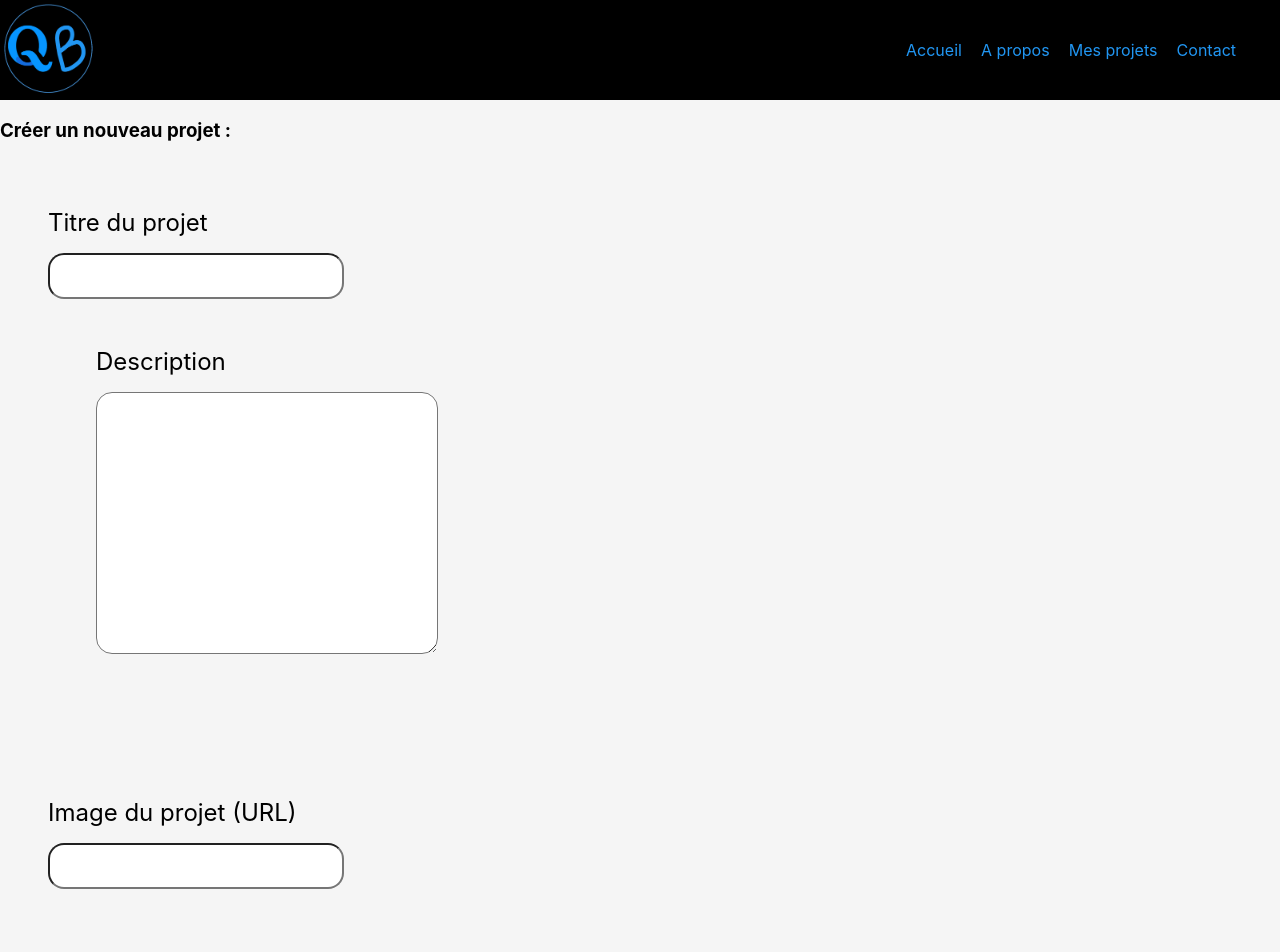
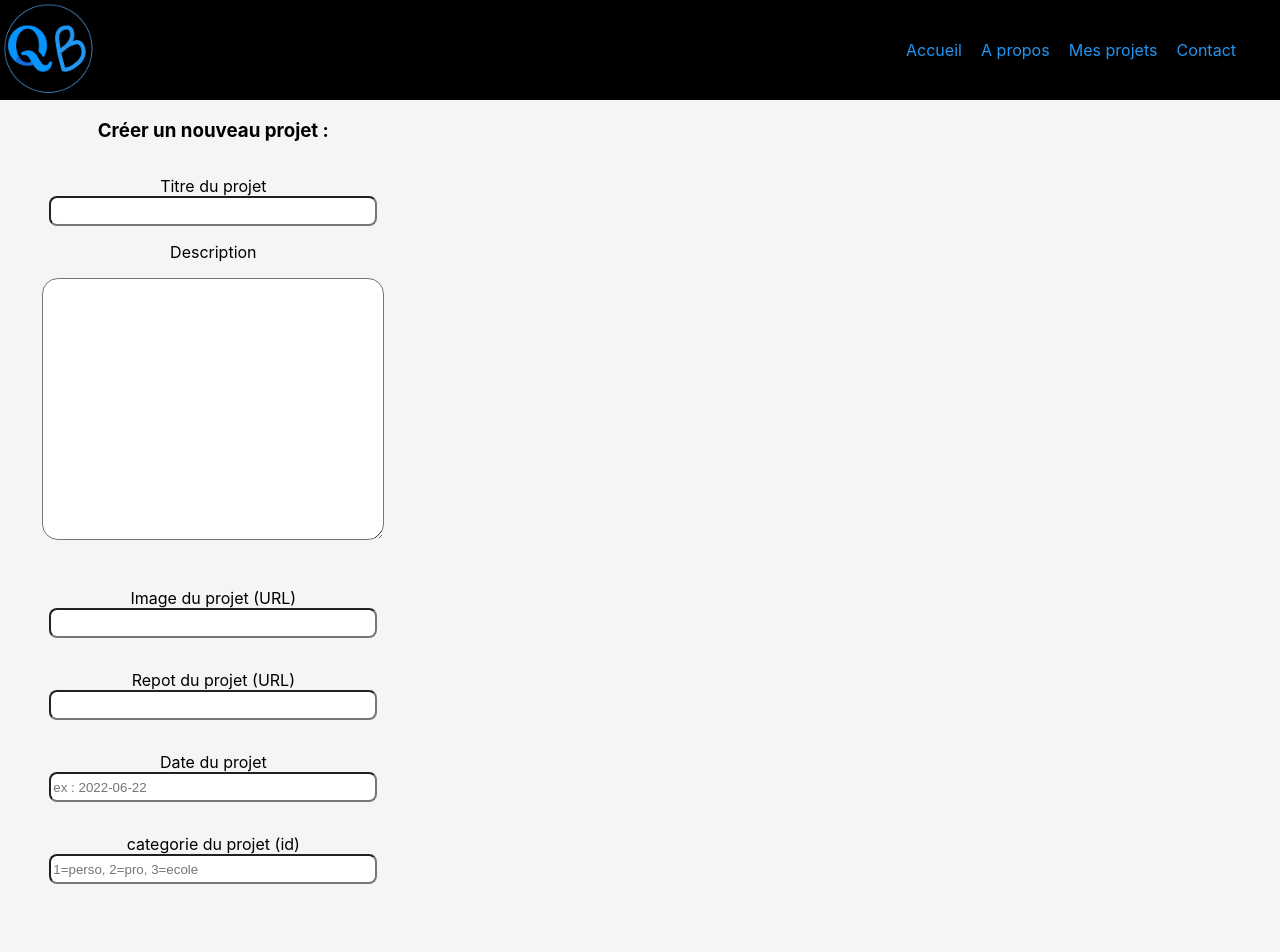
Before and after one commit to quentin37/Checkpoint4-Projet, a React (Vite) app in the folder frontend/: page /options/project in a window 1280 px wide. Shown: the top 952 px of the page. Built offline with nearby package versions, Linux system fonts and the light colour scheme.

Commit message:
finition de la page responsive et de post un nouveau projet

```diff
--- a/frontend/src/components/PostProject.jsx
+++ b/frontend/src/components/PostProject.jsx
@@ -3,7 +3,7 @@ import React, { useState } from "react";
 import axios from "axios";
 import { useForm } from "react-hook-form";
 
-import "../css/ContactForm.css";
+import "../css/Post.css";
 
 export default function PostProject() {
   /**
@@ -24,7 +24,7 @@ export default function PostProject() {
     axios
       .post(`${import.meta.env.VITE_BACKEND_URL}/postProject`, data)
       .then(() => {
-        console.warn("mail was send");
+        console.warn("Projet was send");
       })
       .catch((err) => console.error(err));
     setSubmitted(true);
@@ -33,13 +33,13 @@ export default function PostProject() {
 
   return (
     <section>
-      <h1>Créer un nouveau projet :</h1>
+      <h1 className="post_title">Créer un nouveau projet :</h1>
       <form onSubmit={handleSubmit(onSubmit)}>
         <div>
-          <label className="field_label_qb" htmlFor="titreInput">
+          <label className="field_label" htmlFor="titreInput">
             Titre du projet
             <input
-              className="field_input"
+              className="post_input"
               type="text"
               name="titreInput"
               {...register("title", { required: true })}
@@ -50,7 +50,7 @@ export default function PostProject() {
                 ⚠️ Le titre est obligatoire !
               </p>
             )}
-            <label className="field_label_qb" htmlFor="descriptionInput">
+            <label className="field_label" htmlFor="descriptionInput">
               Description
               <br />
               <textarea
@@ -65,10 +65,10 @@ export default function PostProject() {
               )}
             </label>
           </label>
-          <label className="field_label_qb" htmlFor="imageInput">
+          <label className="field_label" htmlFor="imageInput">
             Image du projet (URL)
             <input
-              className="field_input"
+              className="post_input"
               type="text"
               name="imageInput"
               {...register("image", { required: true })}
@@ -79,10 +79,10 @@ export default function PostProject() {
               </p>
             )}
           </label>
-          <label className="field_label_qb" htmlFor="repotlInput">
+          <label className="field_label" htmlFor="repotlInput">
             Repot du projet (URL)
             <input
-              className="field_input"
+              className="post_input"
               type="text"
               name="repot"
               {...register("repot", { required: true })}
@@ -93,10 +93,10 @@ export default function PostProject() {
               </p>
             )}
           </label>
-          <label className="field_label_qb" htmlFor="datelInput">
+          <label className="field_label" htmlFor="datelInput">
             Date du projet
             <input
-              className="field_input"
+              className="post_input"
               placeholder="ex : 2022-06-22"
               type="text"
               name="datelInput"
@@ -108,10 +108,10 @@ export default function PostProject() {
               </p>
             )}
           </label>
-          <label className="field_label_qb" htmlFor="categorylInput">
+          <label className="field_label" htmlFor="categorylInput">
             categorie du projet (id)
             <input
-              className="field_input"
+              className="post_input"
               placeholder="1=perso, 2=pro, 3=ecole"
               type="text"
               name="category"
@@ -123,9 +123,11 @@ export default function PostProject() {
               </p>
             )}
           </label>
-          <button type="submit" value="send" className="button_form">
-            Envoyer
-          </button>
+          <div className="post_button">
+            <button type="submit" value="send" className="button_form">
+              Envoyer
+            </button>
+          </div>
         </div>
       </form>
       {submitted && (
--- /dev/null
+++ b/frontend/src/css/Post.css
@@ -0,0 +1,43 @@
+.all_options{
+    display: flex;
+    justify-content: center;
+    flex-direction: column;
+}
+
+.field_label{
+    display: flex;
+    flex-direction: column;
+    align-items: center;
+    padding: 1rem;
+    font-size: 1rem;
+}
+
+.post_input{
+    width: 20rem;
+    border-radius: 8px;
+    height: 1.5rem;
+  }
+
+.post_button{
+    display: flex;
+    justify-content: center;
+}
+
+.post_title{
+    text-align: center;
+}
+
+
+@media screen and (min-width: 768px) {
+    .all_options{
+        display: grid;
+        grid-template-columns: repeat(2, 1fr);
+    }
+  }
+
+  @media screen and (min-width: 1280px) {
+    .all_options{
+        display: grid;
+        grid-template-columns: repeat(3, 1fr);
+    }
+}
--- a/frontend/src/pages/OptionsProject.jsx
+++ b/frontend/src/pages/OptionsProject.jsx
@@ -3,7 +3,7 @@ import PostProject from "../components/PostProject";
 
 function OptionsProject() {
   return (
-    <section>
+    <section className="all_options">
       <PostProject />
     </section>
   );
```
